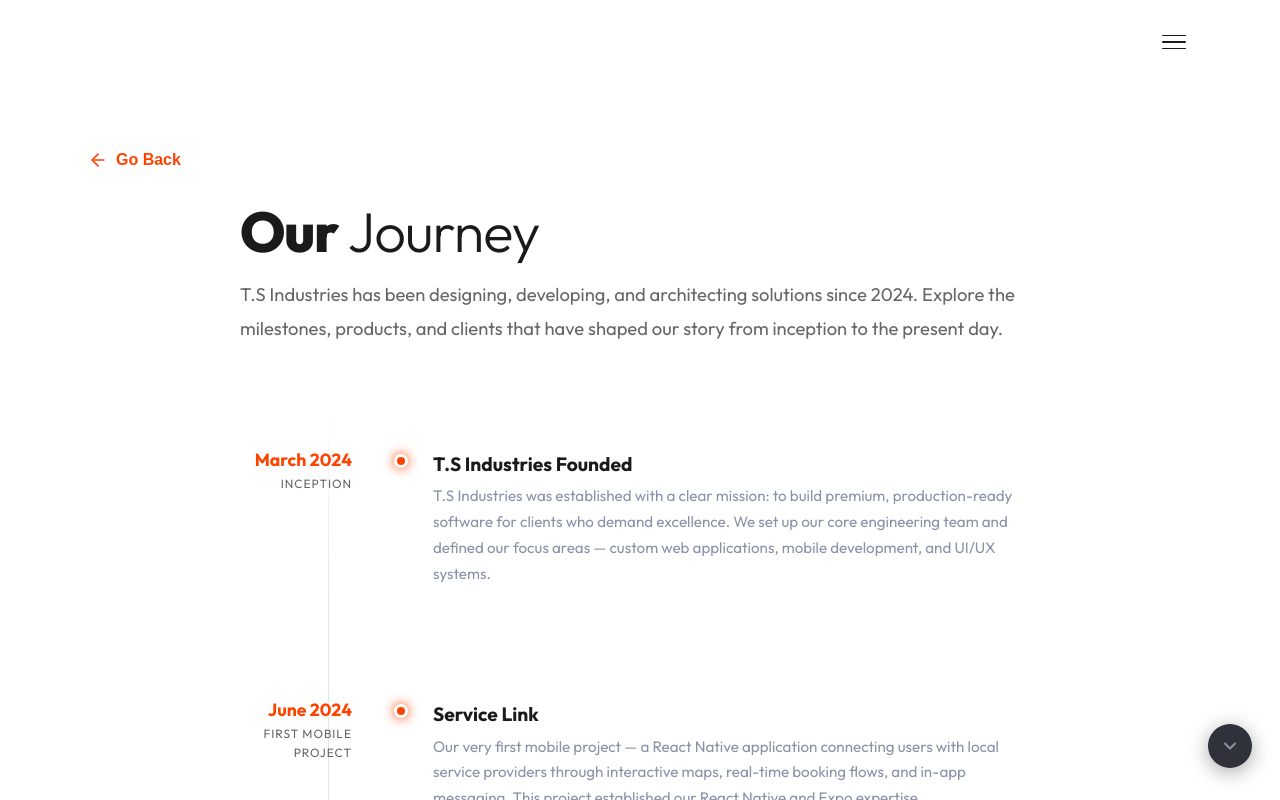
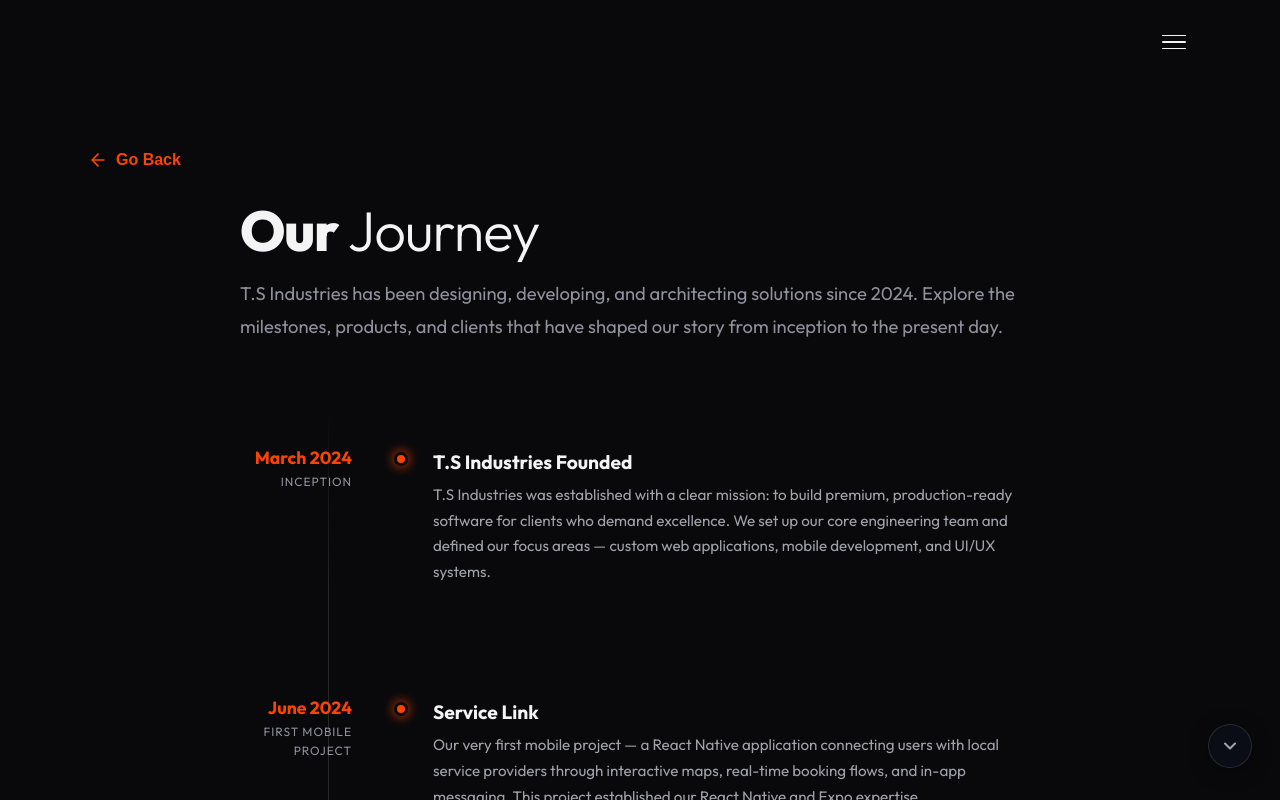
Before and after one commit to thulanesigasa/portfolio, a Next.js app: page /journey in a window 1280 px wide. Shown: the top 800 px of the page. Built offline with nearby package versions, Linux system fonts and the light colour scheme.

Commit message:
feat: integrate exact Spline Hana Viewer custom element with scene 7qpgU9QNeMfZ6spP-2LU

```diff
--- a/next.config.ts
+++ b/next.config.ts
@@ -45,7 +45,7 @@ const nextConfig: NextConfig = {
           },
           {
             key: "Content-Security-Policy",
-            value: `default-src 'self'; script-src 'self' 'unsafe-inline' ${process.env.NODE_ENV === "development" ? "'unsafe-eval'" : ""} https://formsubmit.co https://my.spline.design; style-src 'self' 'unsafe-inline' https://fonts.googleapis.com; font-src 'self' https://fonts.gstatic.com; img-src 'self' data: blob: https:; connect-src 'self' https://formsubmit.co https://my.spline.design https://*.spline.design; frame-src 'self' blob: https://docs.google.com https://my.spline.design https://*.spline.design; frame-ancestors 'self'; base-uri 'self'; form-action 'self' https://formsubmit.co;`,
+            value: `default-src 'self'; script-src 'self' 'unsafe-inline' ${process.env.NODE_ENV === "development" ? "'unsafe-eval'" : ""} https://formsubmit.co https://my.spline.design https://cdn.spline.design; style-src 'self' 'unsafe-inline' https://fonts.googleapis.com; font-src 'self' https://fonts.gstatic.com; img-src 'self' data: blob: https:; connect-src 'self' https://formsubmit.co https://my.spline.design https://cdn.spline.design https://prod.spline.design https://*.spline.design; frame-src 'self' blob: https://docs.google.com https://my.spline.design https://cdn.spline.design https://*.spline.design; frame-ancestors 'self'; base-uri 'self'; form-action 'self' https://formsubmit.co;`,
           },
         ],
       },
--- a/package.json
+++ b/package.json
@@ -10,11 +10,15 @@
     "lint": "next lint"
   },
   "dependencies": {
+    "@splinetool/react-spline": "^4.1.0",
+    "@splinetool/runtime": "^1.12.98",
+    "@types/three": "^0.185.4",
     "html2pdf.js": "^0.10.3",
     "next": "^16.2.10",
     "next-themes": "^0.4.6",
     "react": "^19.0.0",
-    "react-dom": "^19.0.0"
+    "react-dom": "^19.0.0",
+    "three": "^0.185.1"
   },
   "devDependencies": {
     "@eslint/eslintrc": "^3",
--- a/src/app/globals.css
+++ b/src/app/globals.css
@@ -7,19 +7,19 @@
 
 /* ─── CSS VARIABLES ─────────────────────────────── */
 :root {
-  --color-bg:           #ffffff;
-  --color-bg-card:      rgba(0,0,0,0.02);
-  --color-bg-card-hover: rgba(0,0,0,0.05);
+  --color-bg:           #09090b;
+  --color-bg-card:      rgba(18, 18, 22, 0.65);
+  --color-bg-card-hover: rgba(28, 28, 35, 0.85);
   --color-primary:      #FE4300;
-  --color-primary-glow: rgba(254,67,0,0.22);
-  --color-primary-dim:  rgba(254,67,0,0.08);
-  --color-secondary:    #8a92a9;
-  --color-text:         #1a1a1a;
-  --color-text-muted:   #666666;
-  --color-border:       rgba(0,0,0,0.1);
-  --color-border-glow:  rgba(254,67,0,0.3);
-  --color-surface:      #f9f9f9;
-  --color-surface-2:    #f0f0f0;
+  --color-primary-glow: rgba(254, 67, 0, 0.28);
+  --color-primary-dim:  rgba(254, 67, 0, 0.12);
+  --color-secondary:    #a1a1aa;
+  --color-text:         #f4f4f5;
+  --color-text-muted:   #90909c;
+  --color-border:       rgba(255, 255, 255, 0.12);
+  --color-border-glow:  rgba(254, 67, 0, 0.35);
+  --color-surface:      #121215;
+  --color-surface-2:    #18181b;
   --color-white:        #ffffff;
   --font-heading: var(--font-outfit), sans-serif;
   --font-body:    var(--font-outfit), sans-serif;
@@ -31,9 +31,9 @@
   --radius-xl:  32px;
   --radius-full: 9999px;
 
-  --shadow-glow:  0 0 40px rgba(254,67,0,0.18), 0 8px 32px rgba(0,0,0,0.06);
-  --shadow-card:  0 4px 32px rgba(0,0,0,0.04), 0 1px 0 rgba(255,255,255,0.06) inset;
-  --shadow-hover: 0 0 40px rgba(254,67,0,0.2), 0 12px 36px rgba(0,0,0,0.08);
+  --shadow-glow:  0 0 40px rgba(254, 67, 0, 0.22), 0 8px 32px rgba(0, 0, 0, 0.5);
+  --shadow-card:  0 8px 32px rgba(0, 0, 0, 0.4), 0 1px 0 rgba(255, 255, 255, 0.08) inset;
+  --shadow-hover: 0 0 50px rgba(254, 67, 0, 0.3), 0 16px 48px rgba(0, 0, 0, 0.7);
 
   --transition-fast:   150ms cubic-bezier(0.4,0,0.2,1);
   --transition-base:   280ms cubic-bezier(0.4,0,0.2,1);
@@ -265,7 +265,7 @@ section {
 }
 
 .navbar.scrolled {
-  background: rgba(255, 255, 255, 0.85);
+  background: rgba(9, 9, 11, 0.85);
   backdrop-filter: blur(20px);
   -webkit-backdrop-filter: blur(20px);
   border-bottom: 1px solid var(--color-border);
@@ -285,7 +285,7 @@ section {
   left: 0;
   width: 100vw;
   height: 100vh;
-  background: var(--color-bg);
+  background: rgba(9, 9, 11, 0.98);
   z-index: 990;
   opacity: 0;
   visibility: hidden;
@@ -430,126 +430,125 @@ section {
 .h-100 { height: 100%; }
 
 /* ─── HERO SECTION ───────────────────────────────── */
-.hero-spline-section {
+/* ─── ETERNAL 3D HERO SECTION (100vw x 100vh Full-Bleed) ─── */
+.eternal-hero-section {
   position: relative;
+  width: 100vw;
+  height: 100vh;
   min-height: 100vh;
-  display: flex;
-  align-items: center;
+  margin-left: calc(-50vw + 50%);
+  margin-right: calc(-50vw + 50%);
   overflow: hidden;
-  padding-top: 6rem;
   background-color: #09090b;
-}
-
-/* 3D Spline Interactive Canvas */
-.hero-spline-container {
+  display: flex;
+  flex-direction: column;
+  justify-content: space-between;
+  padding: 2.5rem 4vw;
+  box-sizing: border-box;
+}
+
+.hana-webgl-wrapper {
   position: absolute;
   inset: 0;
-  width: 100%;
-  height: 100%;
+  width: 100vw !important;
+  height: 100vh !important;
   z-index: 0;
   overflow: hidden;
 }
 
-.hero-spline-iframe {
-  width: 100%;
-  height: 100%;
+hana-viewer {
+  width: 100vw !important;
+  height: 100vh !important;
+  display: block;
   border: none;
-  opacity: 0;
-  transition: opacity 0.8s cubic-bezier(0.4, 0, 0.2, 1);
-  pointer-events: auto;
-}
-
-.hero-spline-iframe.loaded {
-  opacity: 1;
-}
-
-.hero-spline-loader {
-  position: absolute;
-  inset: 0;
-  display: flex;
-  flex-direction: column;
-  align-items: center;
-  justify-content: center;
-  gap: 1rem;
-  background: radial-gradient(circle at center, #18181b 0%, #09090b 100%);
-  color: #a1a1aa;
-  font-size: 0.9rem;
-  letter-spacing: 0.05em;
-  z-index: 1;
-}
-
-.spline-spinner {
-  width: 44px;
-  height: 44px;
-  border: 3px solid rgba(254, 67, 0, 0.2);
-  border-top-color: var(--color-primary);
-  border-radius: 50%;
-  animation: spline-spin 0.8s linear infinite;
-}
-
-@keyframes spline-spin {
-  to { transform: rotate(360deg); }
-}
-
-.hero-particles-layer {
-  position: absolute;
-  inset: 0;
-  width: 100%;
-  height: 100%;
-  pointer-events: none;
-  z-index: 1;
-}
-
-.hero-bg-gradient {
+}
+
+.eternal-overlay-gradient {
   position: absolute;
   inset: 0;
   background:
-    radial-gradient(ellipse 70% 60% at 50% 40%, rgba(254,67,0,0.12) 0%, transparent 70%);
+    radial-gradient(ellipse 80% 80% at 50% 50%, rgba(9, 9, 11, 0.25) 0%, rgba(9, 9, 11, 0.88) 100%),
+    linear-gradient(to bottom, rgba(9,9,11,0.6) 0%, transparent 25%, transparent 75%, rgba(9,9,11,0.9) 100%);
   z-index: 1;
   pointer-events: none;
 }
 
-.hero-content-container {
+/* Top Bar Overlay */
+.eternal-top-bar {
   position: relative;
-  z-index: 2;
-  pointer-events: none;
-}
-
-.hero-glass-card {
-  pointer-events: auto;
-  max-width: 680px;
-  padding: 3rem 3.5rem;
-  background: rgba(18, 18, 22, 0.65);
-  backdrop-filter: blur(24px);
-  -webkit-backdrop-filter: blur(24px);
-  border: 1px solid rgba(254, 67, 0, 0.25);
-  border-radius: var(--radius-xl);
-  box-shadow: 0 32px 80px rgba(0, 0, 0, 0.6), 0 0 40px rgba(254, 67, 0, 0.15);
-  transition: border-color var(--transition-base), box-shadow var(--transition-base);
-}
-
-.hero-glass-card:hover {
-  border-color: rgba(254, 67, 0, 0.45);
-  box-shadow: 0 32px 90px rgba(0, 0, 0, 0.7), 0 0 60px rgba(254, 67, 0, 0.25);
-}
-
-.hero-badge {
+  z-index: 10;
+  display: flex;
+  align-items: center;
+  justify-content: space-between;
+  width: 100%;
+}
+
+.eternal-top-brand {
+  display: flex;
+  align-items: center;
+  gap: 0.75rem;
+  font-family: var(--font-heading);
+  font-weight: 700;
+  letter-spacing: 0.16em;
+  font-size: 0.85rem;
+  color: #f4f4f5;
+  text-transform: uppercase;
+}
+
+.brand-symbol {
+  color: var(--color-primary);
+  font-size: 1.1rem;
+  filter: drop-shadow(0 0 8px var(--color-primary));
+}
+
+.eternal-search-btn {
+  background: rgba(255, 255, 255, 0.05);
+  border: 1px solid rgba(255, 255, 255, 0.12);
+  color: #e4e4e7;
+  width: 42px;
+  height: 42px;
+  border-radius: 50%;
+  display: flex;
+  align-items: center;
+  justify-content: center;
+  cursor: pointer;
+  backdrop-filter: blur(12px);
+  transition: all var(--transition-base);
+}
+
+.eternal-search-btn:hover {
+  border-color: var(--color-primary);
+  color: var(--color-primary);
+  box-shadow: 0 0 20px var(--color-primary-glow);
+  transform: scale(1.05);
+}
+
+/* Main Interactive Hero Overlay Content */
+.eternal-hero-content {
+  position: relative;
+  z-index: 10;
+  max-width: 720px;
+  margin-bottom: 2rem;
+}
+
+.eternal-hero-badge {
   display: inline-flex;
   align-items: center;
   gap: 0.6rem;
   padding: 0.4rem 1.1rem;
-  background: rgba(254, 67, 0, 0.12);
-  border: 1px solid rgba(254, 67, 0, 0.35);
+  background: rgba(254, 67, 0, 0.1);
+  border: 1px solid rgba(254, 67, 0, 0.3);
   border-radius: var(--radius-full);
   color: var(--color-primary);
-  font-size: 0.78rem;
+  font-size: 0.76rem;
   font-weight: 700;
-  letter-spacing: 0.14em;
-  margin-bottom: 1.5rem;
+  letter-spacing: 0.16em;
+  margin-bottom: 1.75rem;
   text-transform: uppercase;
-}
-
-.badge-pulse {
+  backdrop-filter: blur(16px);
+}
+
+.badge-pulse-orange {
   width: 8px;
   height: 8px;
   border-radius: 50%;
@@ -558,56 +557,116 @@ section {
   animation: pulse-dot 1.8s ease-in-out infinite;
 }
 
-@keyframes pulse-dot {
-  0%, 100% { opacity: 1; transform: scale(1); }
-  50% { opacity: 0.4; transform: scale(0.75); }
-}
-
-.hero-content-single {
-  position: relative;
-  z-index: 1;
-  max-width: 740px;
-  text-align: left;
-  display: flex;
-  flex-direction: column;
-  align-items: flex-start;
-}
-
-.hero-title {
-  font-size: clamp(2.5rem, 6vw, 4.5rem);
+.eternal-title {
+  font-family: var(--font-heading);
+  font-size: clamp(3rem, 7.5vw, 5.8rem);
   font-weight: 800;
-  line-height: 1.08;
-  margin-bottom: 0.8rem;
-}
-
-.hero-subtitle {
-  font-size: clamp(1.25rem, 2.5vw, 1.8rem);
-  font-weight: 500;
-  line-height: 1.3;
-  color: #e4e4e7;
-  margin-bottom: 1.5rem;
-}
-
-.hero-desc {
-  font-size: 1.05rem;
-  line-height: 1.8;
+  line-height: 1.02;
+  letter-spacing: -0.02em;
+  color: #ffffff;
+  margin-bottom: 1.25rem;
+  cursor: pointer;
+  transition: text-shadow var(--transition-base), color var(--transition-base);
+}
+
+.eternal-title:hover {
+  color: #ffffff;
+  text-shadow: 0 0 35px rgba(254, 67, 0, 0.4);
+}
+
+.eternal-subtitle {
+  font-size: clamp(1.1rem, 2.2vw, 1.4rem);
+  line-height: 1.6;
   color: #a1a1aa;
-  max-width: 560px;
-  margin-bottom: 2.2rem;
-}
-
-.hero-cta-row {
+  font-weight: 400;
+  max-width: 540px;
+  margin-bottom: 2.5rem;
+  letter-spacing: 0.02em;
+}
+
+.eternal-cta-group {
   display: flex;
   align-items: center;
   gap: 1.25rem;
   flex-wrap: wrap;
-}
-
-@media (max-width: 768px) {
-  .hero-glass-card {
-    padding: 2rem 1.5rem;
-    border-radius: var(--radius-lg);
-  }
+  margin-bottom: 2rem;
+}
+
+.eternal-btn-primary {
+  display: inline-flex;
+  align-items: center;
+  gap: 0.75rem;
+  padding: 0.95rem 2.2rem;
+  background: var(--color-primary);
+  color: #ffffff;
+  font-family: var(--font-heading);
+  font-size: 0.88rem;
+  font-weight: 700;
+  letter-spacing: 0.12em;
+  text-transform: uppercase;
+  border: none;
+  border-radius: var(--radius-full);
+  cursor: pointer;
+  box-shadow: 0 0 30px var(--color-primary-glow);
+  transition: all var(--transition-base);
+}
+
+.eternal-btn-primary:hover {
+  background: #ff5514;
+  box-shadow: 0 0 45px var(--color-primary-glow);
+  transform: translateY(-2px);
+}
+
+.btn-bracket {
+  font-size: 1rem;
+  transition: transform var(--transition-fast);
+}
+
+.eternal-btn-primary:hover .btn-bracket {
+  transform: translateX(4px);
+}
+
+.eternal-btn-outline {
+  display: inline-flex;
+  align-items: center;
+  gap: 0.5rem;
+  padding: 0.95rem 2.2rem;
+  background: rgba(255, 255, 255, 0.04);
+  color: #f4f4f5;
+  font-family: var(--font-heading);
+  font-size: 0.88rem;
+  font-weight: 700;
+  letter-spacing: 0.12em;
+  text-transform: uppercase;
+  border: 1px solid rgba(255, 255, 255, 0.18);
+  border-radius: var(--radius-full);
+  cursor: pointer;
+  backdrop-filter: blur(12px);
+  transition: all var(--transition-base);
+}
+
+.eternal-btn-outline:hover {
+  border-color: var(--color-primary);
+  color: var(--color-primary);
+  box-shadow: 0 0 24px var(--color-primary-glow);
+  transform: translateY(-2px);
+}
+
+.eternal-scroll-hint {
+  background: transparent;
+  border: none;
+  color: #71717a;
+  font-family: var(--font-heading);
+  font-size: 0.78rem;
+  font-weight: 600;
+  letter-spacing: 0.16em;
+  text-transform: uppercase;
+  cursor: pointer;
+  transition: color var(--transition-base);
+}
+
+.eternal-scroll-hint:hover {
+  color: var(--color-primary);
 }
 
 .hero-img-wrap {
```
Also changed, not shown: src/app/components/home/about-me/index.tsx (+8 -9 lines), src/app/components/home/hero-section/index.tsx (+19 -148 lines), src/types/jsx.d.ts (added, +10 -0 lines), 1 other file (tests, documents, lock files or other folders).
